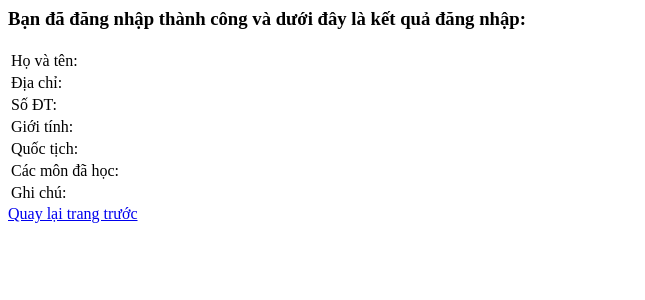
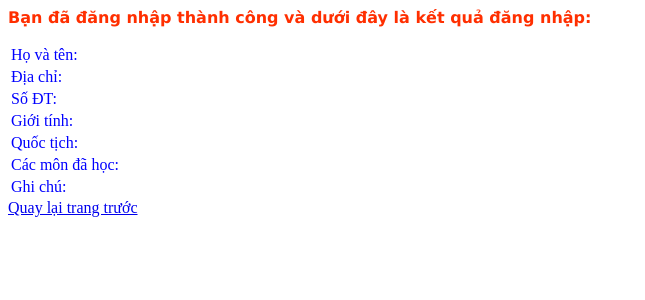
Before and after one commit to Nguyenthidien60135259/baiTapPHP, a PHP site: page /xuly.php in a window 1280 px wide. Shown: the top 300 px of the page, without its empty margins (0-645 px from the left). Run offline with PHP 8.4, Linux system fonts and the light colour scheme; data that the repository does not hold is empty.

Commit message:
Update xuly.php

```diff
--- a/lab3/bai4/xuly.php
+++ b/lab3/bai4/xuly.php
@@ -2,6 +2,18 @@
 <head>
     <meta http-equiv="Content-Type" content="text/html; charset=utf-8">
     <title>Thông tin đăng nhập</title>
+    <style>
+        td {
+            color: blue;
+        }
+        h3{
+            font-family: verdana;
+            text-align: left;
+            /* text-anchor: middle; */
+            color: #ff2f00;
+            font-size: medium;
+        }
+    </style>
 </head>
 <body>
 
```
